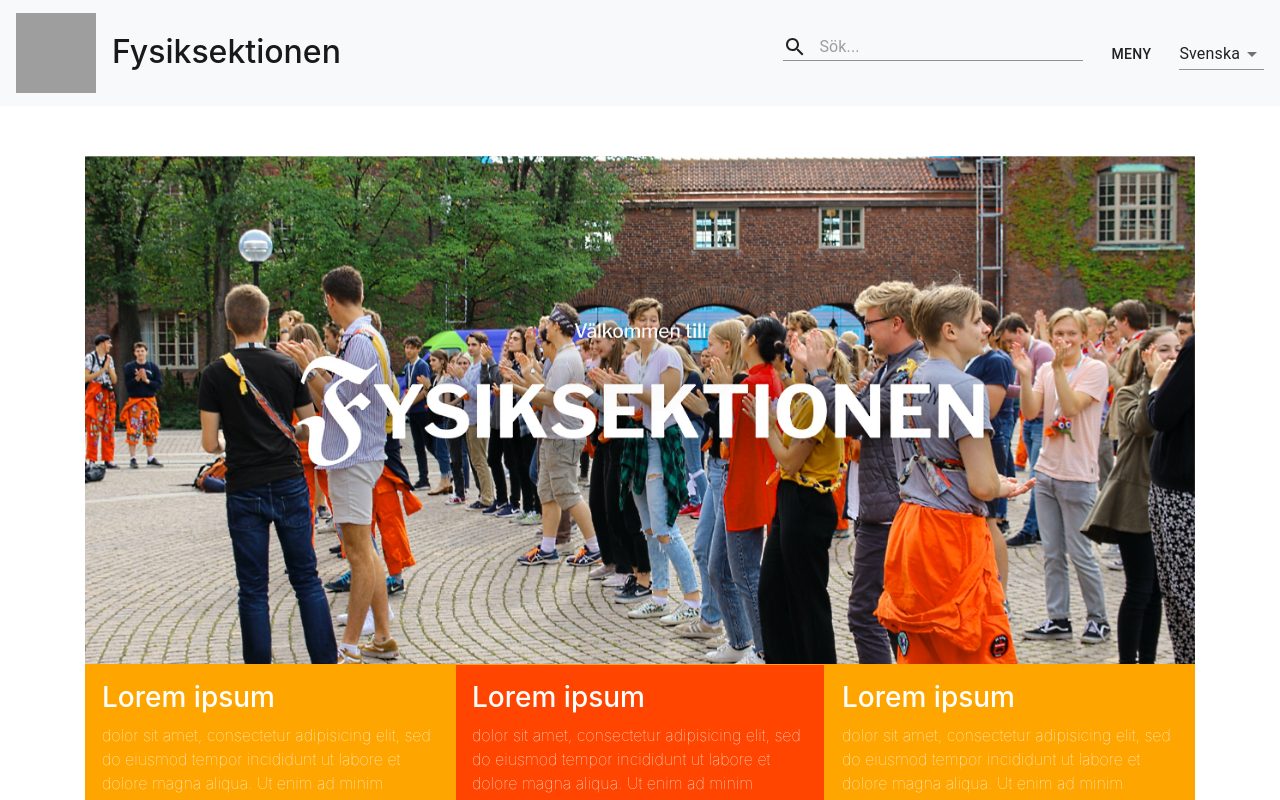
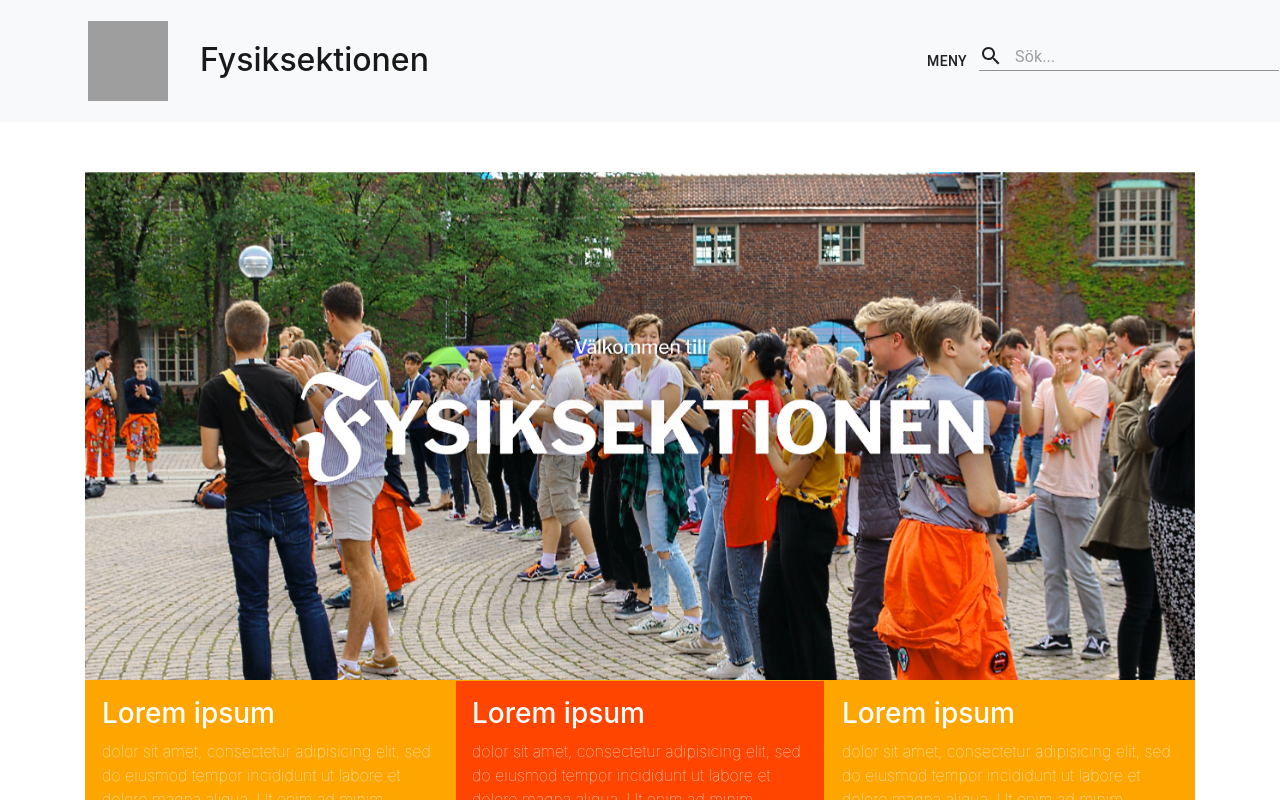
Before and after one commit to Fysiksektionen/Hemsida, a React (Create React App) app in the folder client/: page / in a window 1280 px wide. Shown: the top 800 px of the page. Built offline with nearby package versions, Linux system fonts and the light colour scheme; grey boxes are pictures that could not be loaded.

Commit message:
various changes, menu button not working

```diff
--- a/client/src/components/Header.tsx
+++ b/client/src/components/Header.tsx
@@ -16,20 +16,22 @@ function Header(props: Props) {
     <LocaleContext.Consumer>
       {locale =>
         <Navbar bg="light" expand="lg" className="justify-content-between">
-          <Navbar.Brand href="#" style={{fontSize: "2.35rem"}}> {/* fontSize is an ugly hack to make the text centered */}
+          <Navbar.Brand className="mx-5 px-4 my-2" href="#" style={{fontSize: "2.35rem"}}> {/* fontSize is an ugly hack to make the text centered */}
             <img src={logo} width="80" height="80" alt="" />
-            <h2 className="d-inline pl-3 mt-3">Fysiksektionen</h2>
+            <h2 className="d-inline pl-3 mt-3 mx-3">Fysiksektionen</h2>
           </Navbar.Brand>
-          <div>
-            <GroupedSearch />
-            <HeaderMenu />
-            <Select value={locale.id} onChange={event => {
+          <div className="row">
+            {/* <Select className="mx-4" value={locale.id} onChange={event => {
               props.setLocale(locales[event.target.value as string])
             }}>
               {Object.keys(locales).map(key =>
-                <option value={key} key={key}>{locales[key].name}</option>
-              )}
-            </Select>
+                <option value={key} key={key}>
+                  {locales[key].name}
+                </option>
+                )}
+            </Select> */}
+            <HeaderMenu />
+            <GroupedSearch/>
           </div>
         </Navbar>}
     </LocaleContext.Consumer>
--- a/client/src/components/HeaderMenu.tsx
+++ b/client/src/components/HeaderMenu.tsx
@@ -1,7 +1,8 @@
 import React from "react";
-import { IconButton, Button, Drawer } from '@material-ui/core';
+import { IconButton, Drawer, Button } from '@material-ui/core';
 import MenuList from "./MenuList";
-import { CloseRounded } from "@material-ui/icons";
+import { CloseRounded, Menu } from "@material-ui/icons";
+import FButton from "./f-styled/buttons/FButton";
 
 export interface IMenuItem {
   category: String,
@@ -43,8 +44,16 @@ export default function HeaderMenu() {
 
   return (
     <React.Fragment key={'right'}>
-      <Button className="mx-3" onClick={toggleDrawer(true)}>
-        {"Meny"}
+      {/* <FButton {...{
+        text: "Meny",
+        Icon: Menu,
+        onClick: () => toggleDrawer(true)
+        }}
+      /> */}
+      <Button
+        onClick={() => toggleDrawer(true)}
+      >
+        Meny
       </Button>
       <Drawer
         anchor={'right'}
--- a/client/src/components/f-styled/buttons/FButton.tsx
+++ b/client/src/components/f-styled/buttons/FButton.tsx
@@ -2,14 +2,15 @@ import React from "react";
 import { Button, SvgIconTypeMap } from "@material-ui/core";
 import { OverridableComponent } from "@material-ui/core/OverridableComponent";
 
-export interface IFButtonProps {
+export type FButtonProps = {
   text: String;
   Icon?: OverridableComponent<SvgIconTypeMap<{}, "svg">>;
   version?: "light" | "dark";
   style?: React.CSSProperties | undefined;
+  props?: any;
 }
 
-export default function FButton({ text, Icon, version="light", style } : IFButtonProps ) {
+export default function FButton({ text, Icon, version="light", style, ...props } : FButtonProps ) {
   var clr_string: String;
   switch(version) {
     case "light":
@@ -29,6 +30,7 @@ export default function FButton({ text, Icon, version="light", style } : IFButto
         fontWeight: 'bold',
         ...style
       }}
+      {...props}
     >
       <div>{text}</div>
     </Button>
--- a/client/src/components/f-styled/buttons/FDateButton.tsx
+++ b/client/src/components/f-styled/buttons/FDateButton.tsx
@@ -1,12 +1,12 @@
 import React from "react";
 import { Button } from "@material-ui/core";
-import { IFButtonProps } from "./FButton";
+import { FButtonProps } from "./FButton";
 
-interface IFDateButtonProps extends IFButtonProps {
+interface IFDateButtonProps extends FButtonProps {
   date: String; // TODO: change to some sort of Date-object
 }
 
-export default function FDateButton({ text, date, version="light", style } : IFDateButtonProps ) {
+export default function FDateButton({ text, date, version="light", style, props } : IFDateButtonProps ) {
   let clr_string: String = "";
   let bg_clr: "lightgray" | undefined;
   switch(version) {
@@ -28,6 +28,7 @@ export default function FDateButton({ text, date, version="light", style } : IFD
         backgroundColor: bg_clr,
         ...style
       }}
+      {...props}
     >
       <div style={{ display: "flex", justifyContent: "space-between", width: "100%" }}>
         <div style={{fontWeight: 'bold'}}>
--- a/client/src/components/f-styled/buttons/FLargeIconButton.tsx
+++ b/client/src/components/f-styled/buttons/FLargeIconButton.tsx
@@ -1,14 +1,14 @@
 import React from "react";
 import { Button, SvgIconTypeMap } from "@material-ui/core";
-import { IFButtonProps } from "./FButton";
+import { FButtonProps } from "./FButton";
 import { OverridableComponent } from "@material-ui/core/OverridableComponent";
 
 
-interface IFLargeIconButtonProps extends IFButtonProps {
+interface IFLargeIconButtonProps extends FButtonProps {
   Icon: OverridableComponent<SvgIconTypeMap<{}, "svg">>;
 }
 
-export default function FLargeIconButton({ text, Icon, version="light", style } : IFLargeIconButtonProps ) {
+export default function FLargeIconButton({ text, Icon, version="light", style, props } : IFLargeIconButtonProps ) {
   var clr_string: String;
   switch(version) {
     case "light":
@@ -29,6 +29,7 @@ export default function FLargeIconButton({ text, Icon, version="light", style }
         fontWeight: 'bold',
         ...style
       }}
+      {...props}
     >
       <div
         style={{
```
